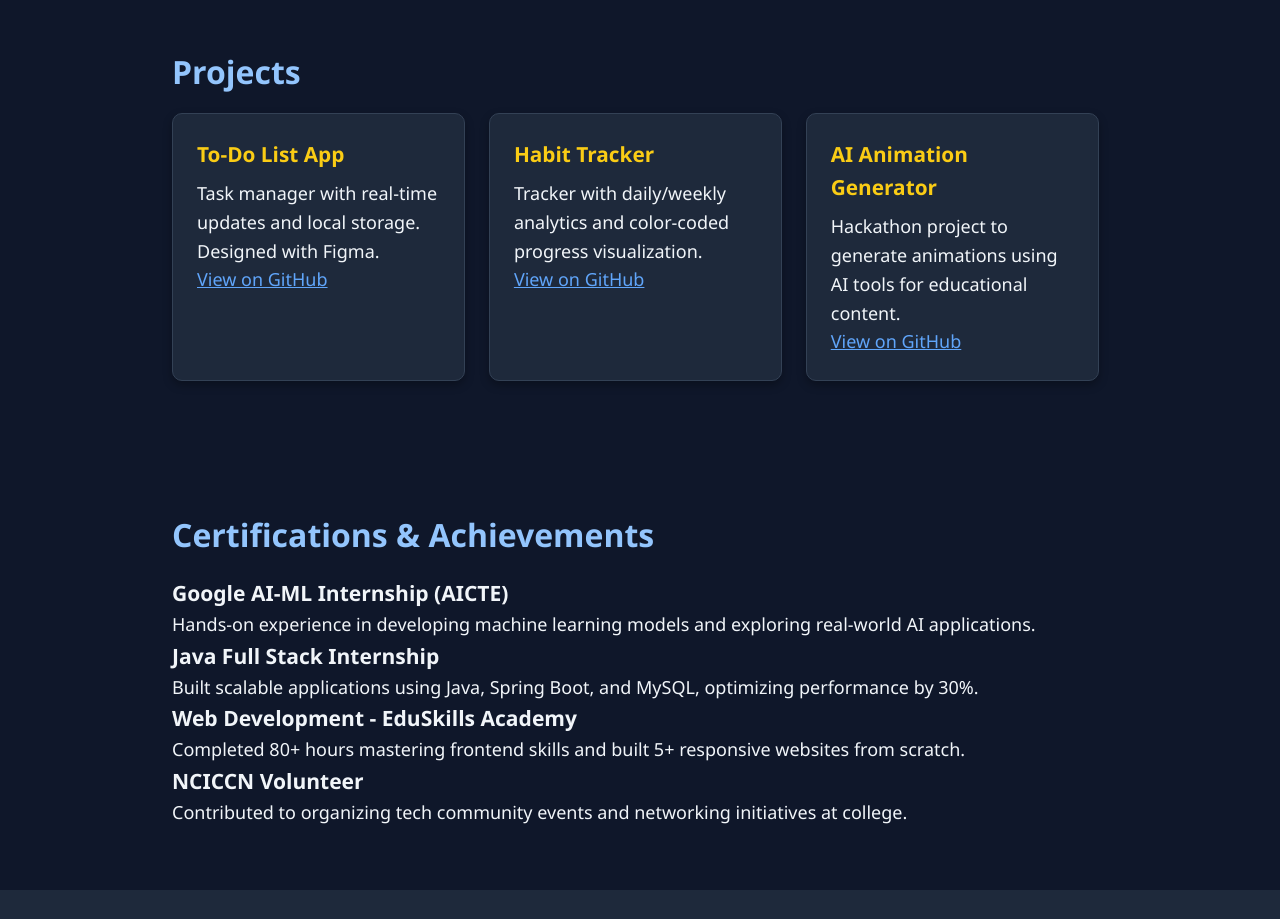
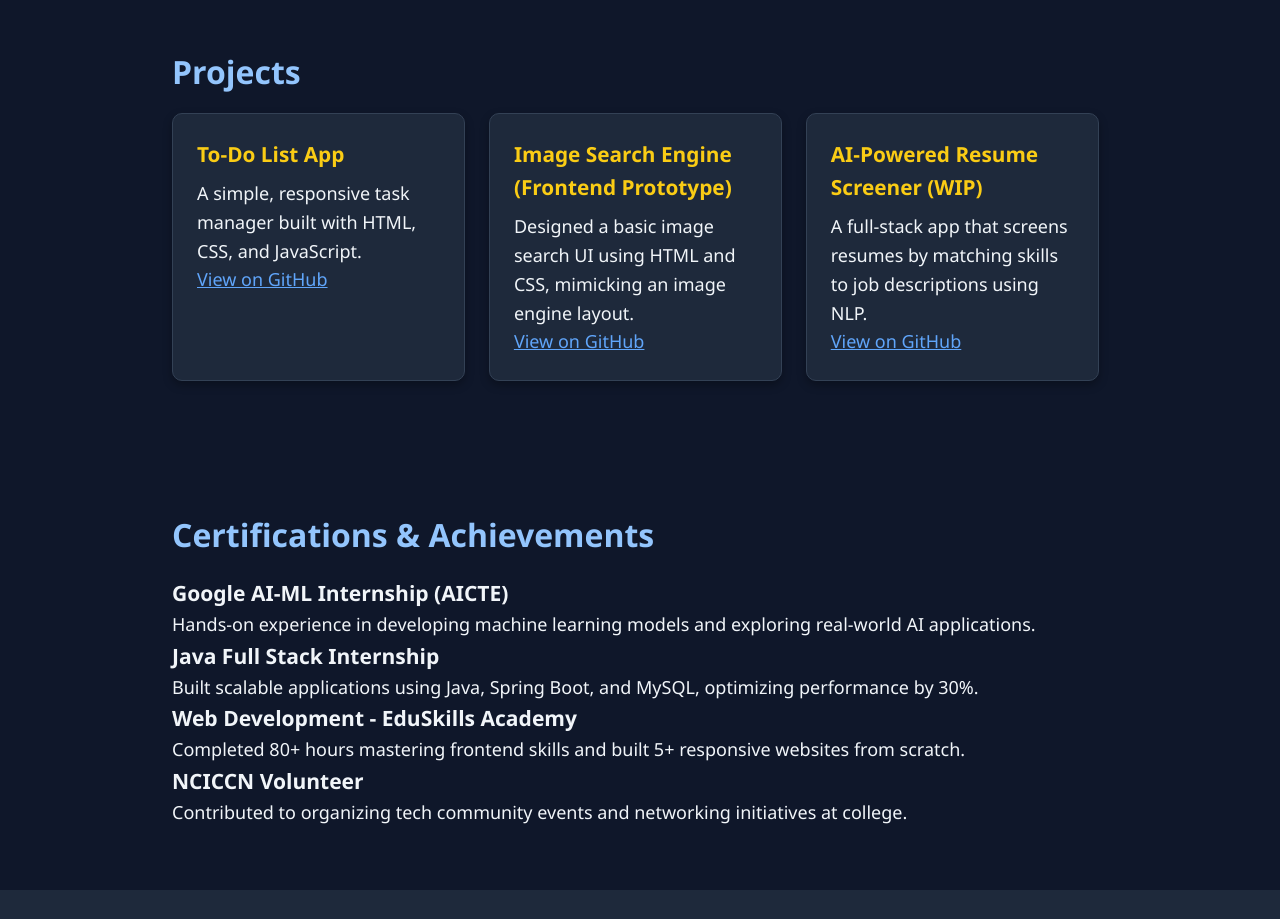
Before and after one commit to mmeeghana/portfolio, a plain HTML site: page index.html in a window 1280 px wide. Shown: the part 1100-2019 px from the top of the page. Drawn offline with Linux system fonts and the light colour scheme.

Commit message:
Update index.html

```diff
--- a/index.html
+++ b/index.html
@@ -169,18 +169,18 @@
     <div class="projects">
       <div class="card">
         <h3>To-Do List App</h3>
-        <p>Task manager with real-time updates and local storage. Designed with Figma.</p>
-        <a href="https://github.com/mmeeghana">View on GitHub</a>
+        <p>A simple, responsive task manager built with HTML, CSS, and JavaScript. </p>
+        <a href="https://mmeeghana.github.io/To-Do-List/">View on GitHub</a>
       </div>
       <div class="card">
-        <h3>Habit Tracker</h3>
-        <p>Tracker with daily/weekly analytics and color-coded progress visualization.</p>
-        <a href="https://github.com/mmeeghana">View on GitHub</a>
+        <h3>Image Search Engine (Frontend Prototype)</h3>
+        <p>Designed a basic image search UI using HTML and CSS, mimicking an image engine layout.</p>
+        <a href="https://mmeeghana.github.io/imagesearchengine/">View on GitHub</a>
       </div>
       <div class="card">
-        <h3>AI Animation Generator</h3>
-        <p>Hackathon project to generate animations using AI tools for educational content.</p>
-        <a href="https://github.com/mmeeghana">View on GitHub</a>
+        <h3>AI-Powered Resume Screener (WIP)</h3>
+        <p>A full-stack app that screens resumes by matching skills to job descriptions using NLP. </p>
+        <a href="https://github.com/mmeeghana/resume-screener">View on GitHub</a>
       </div>
     </div>
   </section>
```
